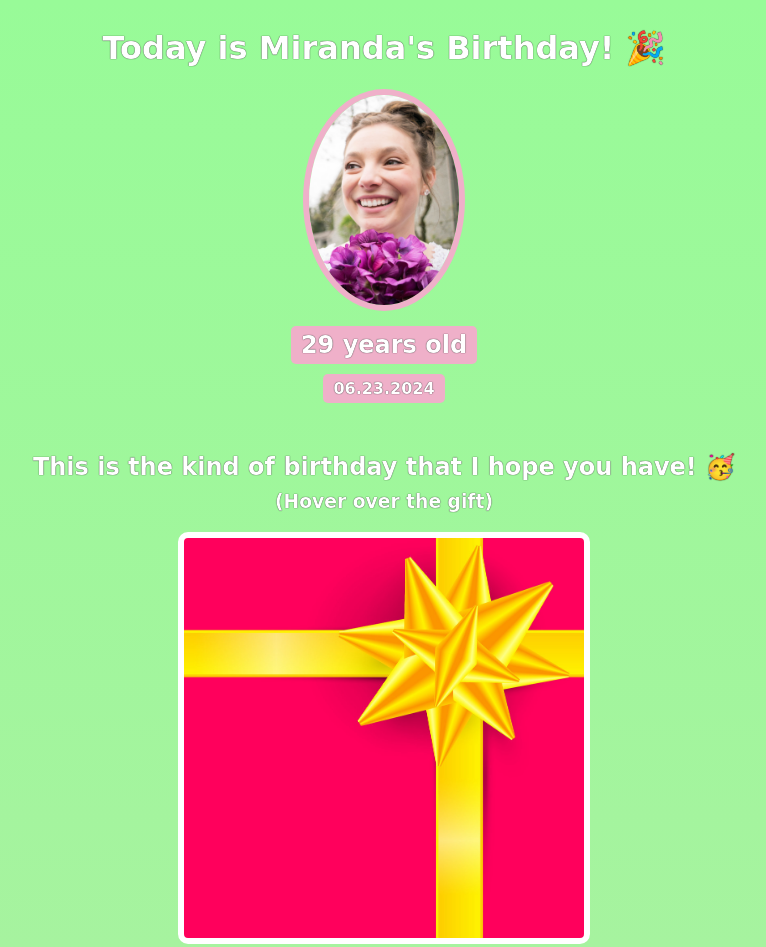
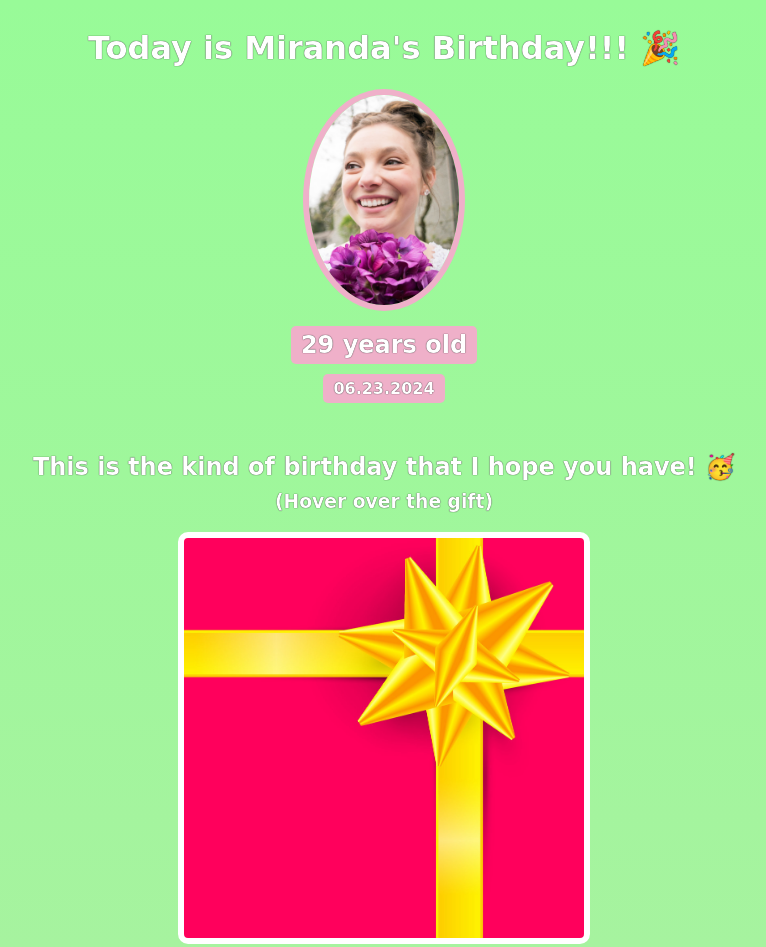
Before and after one commit to John-Okleberry/birthday-gift, a website built with Vite: page index.html in a window 1280 px wide. Shown: the top 947 px of the page, without its empty margins (256-1022 px from the left). Built offline with nearby package versions, Linux system fonts and the light colour scheme; a web font is replaced by a local one.

Commit message:
Add Extra Exclamation

```diff
--- a/index.html
+++ b/index.html
@@ -7,7 +7,7 @@
     </head>
     <body>
         <div id="header">
-            <h1>Today is Miranda's Birthday! 🎉</h1>
+            <h1>Today is Miranda's Birthday!!! 🎉</h1>
             <img id="bff-img" src="/images/birthday-girl.jpg">
             <h2 id="bday-age">29 years old</h2>
             <h4 id="bday-date">06.23.2024</h4>
```
